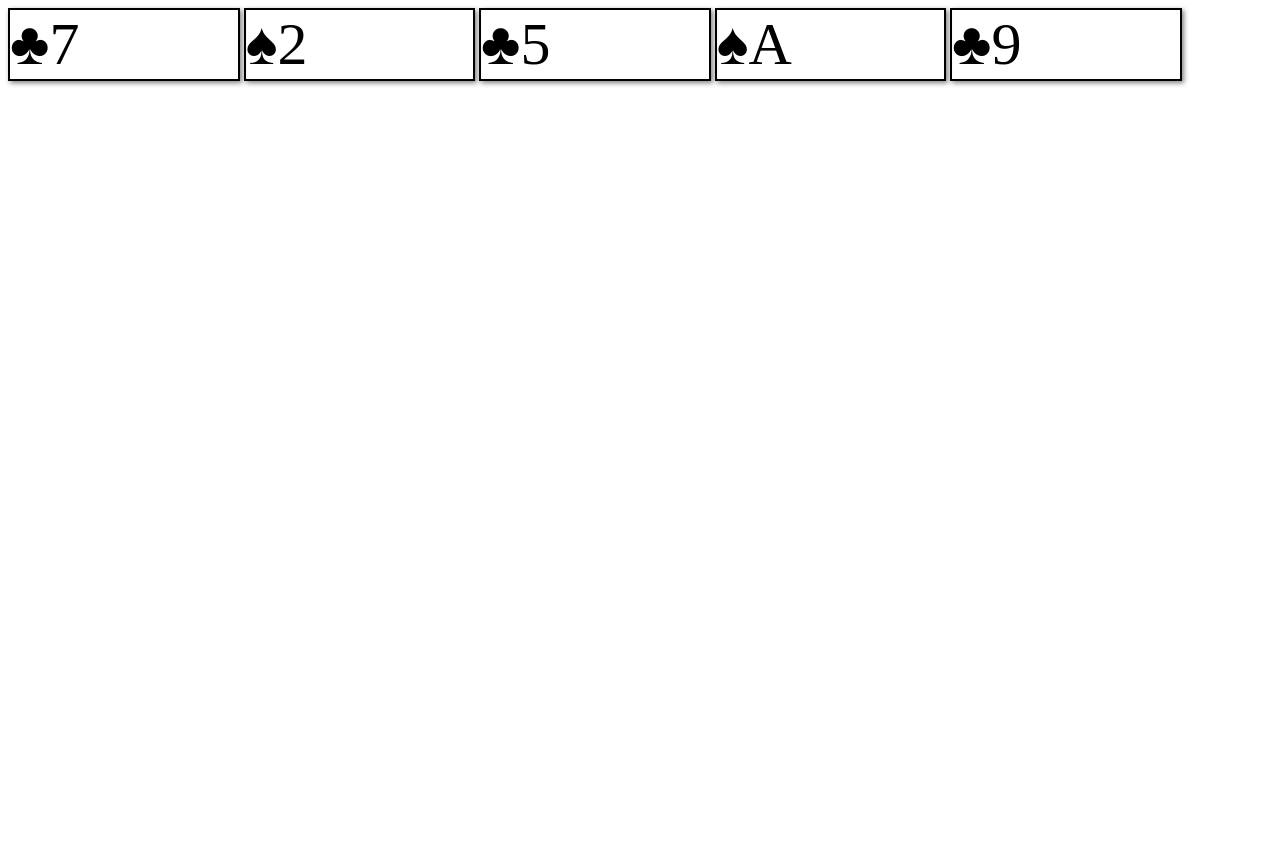
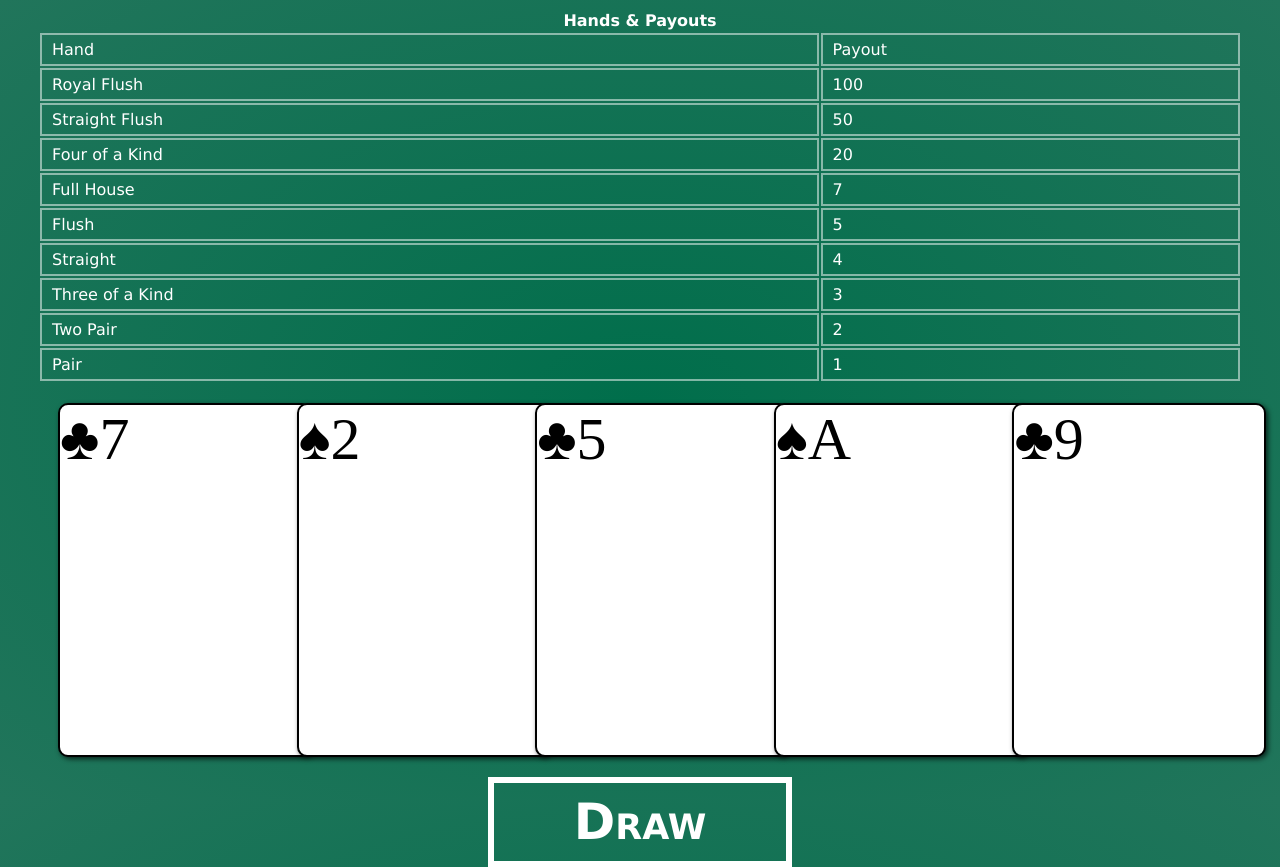
Before and after one commit to TravisDoesStuff/video_poker, a plain HTML site: page index.html in a window 1280 px wide. Before the commit the page ends 800 px from the top, so only its background shows below. Drawn offline with Linux system fonts and the light colour scheme.

Commit message:
Build UI and base input

```diff
--- a/index.css
+++ b/index.css
@@ -1,9 +1,49 @@
+html {
+  background: radial-gradient(#006E4B, #21755b);
+  width: 100%;
+  height: 100%;
+}
+
+#rules {
+  color: white;
+  height: 33%;
+  margin: 0px 30px;
+}
+
+#table_rules {
+  width: 100%;
+  font-family: Verdana, Geneva, Tahoma, sans-serif;
+}
+
+th {
+  font-weight: bold;
+}
+td {
+  border: 2px solid rgba(255,255,255,0.5);
+  padding: 5px 10px;
+}
+
+#hand {
+  display: flex;
+  justify-content: space-between;
+  margin: 20px 50px;
+}
+
 .slot {
+  display: inline-block;
+  width: 18%;
+}
+
+/* card dimensions are 2.5 by 3.5 */
+.card {
+  background-color: white;
+  width: 250px;
+  height: 350px;
   font-size: 60px;
   border: 2px solid black;
-  display: inline-block;
-  width: 18%;
-  box-shadow: 2px 2px 5px gray;
+  border-radius: 10px;
+  box-shadow: 2px 2px 5px rgba(0,0,0,0.7);
+  cursor: pointer;
 }
 
 .red {
@@ -13,3 +53,26 @@
 .black {
   color: black;
 }
+
+.holding {
+  border: 2px solid gold;
+  box-shadow: 0 0 10px gold;
+}
+
+#button_draw {
+  margin: 0 auto;
+  width: 20%;
+  color: white;
+  font-variant: small-caps;
+  border: 6px solid white;
+  padding: 10px 20px;
+  font-size: 50px;
+  font-weight: bold;
+  font-family: Verdana, Geneva, Tahoma, sans-serif;
+  text-align: center;
+  cursor: pointer;
+}
+#button_draw:hover {
+  background-color: rgba(255,255,255,0.2);
+  text-shadow: 2px 2px 5px rgba(0,0,0,0.2);
+}
--- a/index.html
+++ b/index.html
@@ -4,12 +4,84 @@
     <link rel="stylesheet" href="index.css">
   </head>
   <body>
-    <div id='hand'>
-      <div class='slot' id='slot_0'></div>
-      <div class='slot' id='slot_1'></div>
-      <div class='slot' id='slot_2'></div>
-      <div class='slot' id='slot_3'></div>
-      <div class='slot' id='slot_4'></div>
+    <div class='section' id='rules'>
+      <table id='table_rules'>
+        <th colspan='2'>
+          Hands & Payouts
+        </th>
+        <tr>
+          <td>Hand</td>
+          <td>Payout</td>
+        </tr>
+        <tr>
+          <td>Royal Flush</td>
+          <td>100</td>
+        </tr>
+        <tr>
+          <td>Straight Flush</td>
+          <td>50</td>
+        </tr>
+        <tr>
+          <td>Four of a Kind</td>
+          <td>20</td>
+        </tr>
+        <tr>
+          <td>Full House</td>
+          <td>7</td>
+        </tr>
+        <tr>
+          <td>Flush</td>
+          <td>5</td>
+        </tr>
+        <tr>
+          <td>Straight</td>
+          <td>4</td>
+        </tr>
+        <tr>
+          <td>Three of a Kind</td>
+          <td>3</td>
+        </tr>
+        <tr>
+          <td>Two Pair</td>
+          <td>2</td>
+        </tr>
+        <tr>
+          <td>Pair</td>
+          <td>1</td>
+        </tr>
+      </table>
+    </div>
+    <div class='section' id='hand'>
+      <div class='slot' id='slot_0'>
+        <div class='card' id='card_0'>
+
+        </div>
+      </div>
+      <div class='slot' id='slot_1'>
+        <div class='card' id='card_1'>
+
+        </div>
+      </div>
+      <div class='slot' id='slot_2'>
+        <div class='card' id='card_2'>
+
+        </div>
+      </div>
+      <div class='slot' id='slot_3'>
+        <div class='card' id='card_3'>
+
+        </div>
+      </div>
+      <div class='slot' id='slot_4'>
+        <div class='card' id='card_4'>
+
+        </div>
+      </div>
+    </div>
+    <div class='section' id='controls'>
+      <div id='button_draw'>
+        Draw
+      </div>
     </div>
   </body>
 </html>
--- a/index.js
+++ b/index.js
@@ -185,6 +185,8 @@ function gameloop() {
 
   let hand = drawHand(amountToDraw);
 
+  renderCards();
+
   function drawHand(amountToDraw) {
     let hand = [];
     for(let i=0; i<amountToDraw; i++) {
@@ -193,6 +195,7 @@ function gameloop() {
     return hand;
   }
 
+  function renderCards() {
     for(let i=0; i<hand.length; i++) {
       const red_cards = ['Hearts', 'Diamonds'];
       const black_cards = ['Clubs', 'Spades'];
@@ -202,11 +205,24 @@ function gameloop() {
         color = 'red';
       }
 
-    document.getElementById(`slot_${i}`).innerHTML = `<span class='${color}'>${hand[i].suit_symbol}${hand[i].rank_symbol}</span>`;
+      document.getElementById(`card_${i}`).innerHTML = `<span class='${color}'>${hand[i].suit_symbol}${hand[i].rank_symbol}</span>`;
+      document.getElementById(`card_${i}`).addEventListener('click', (e) => {
+        if(!e.target.classList.contains('holding')) {
+          e.target.classList.add('holding');
+        } else {
+          e.target.classList.remove('holding');
+        }
+      });
+    }
   }
 
   console.log(shuffledDeck);
 
+  document.getElementById(`button_draw`).addEventListener('click', (e) => {
+    e.preventDefault;
+    hand = drawHand(5);
+    renderCards(hand);
+  });
 }
 
 gameloop();
```
Lines whose indentation alone changed are shown as unchanged.
